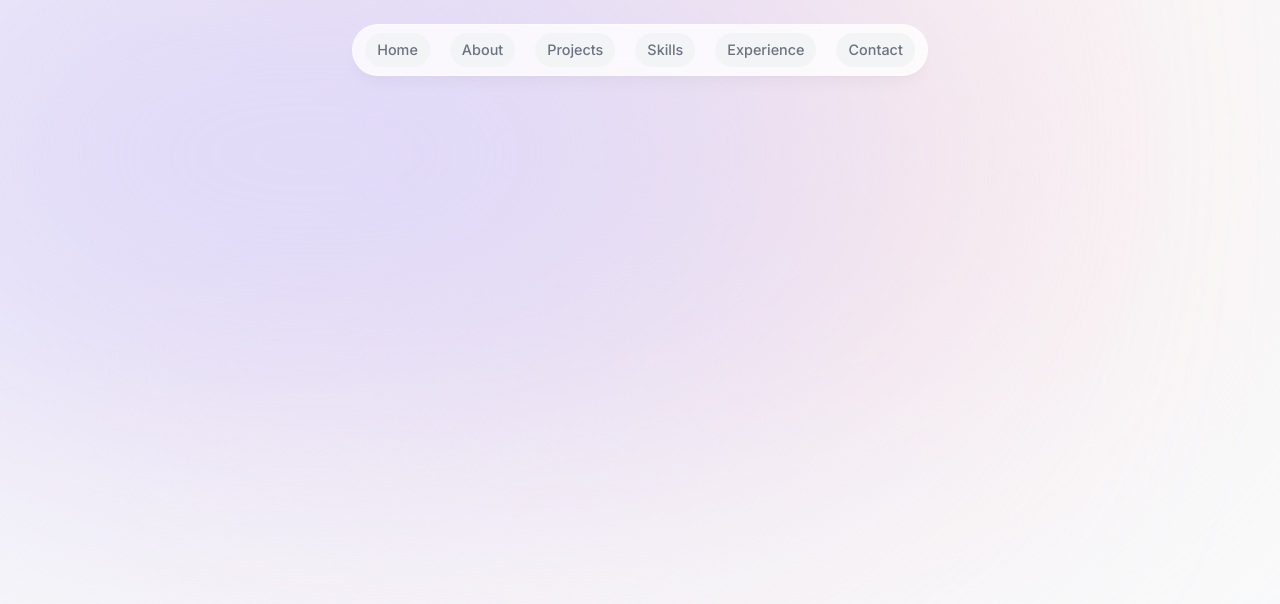
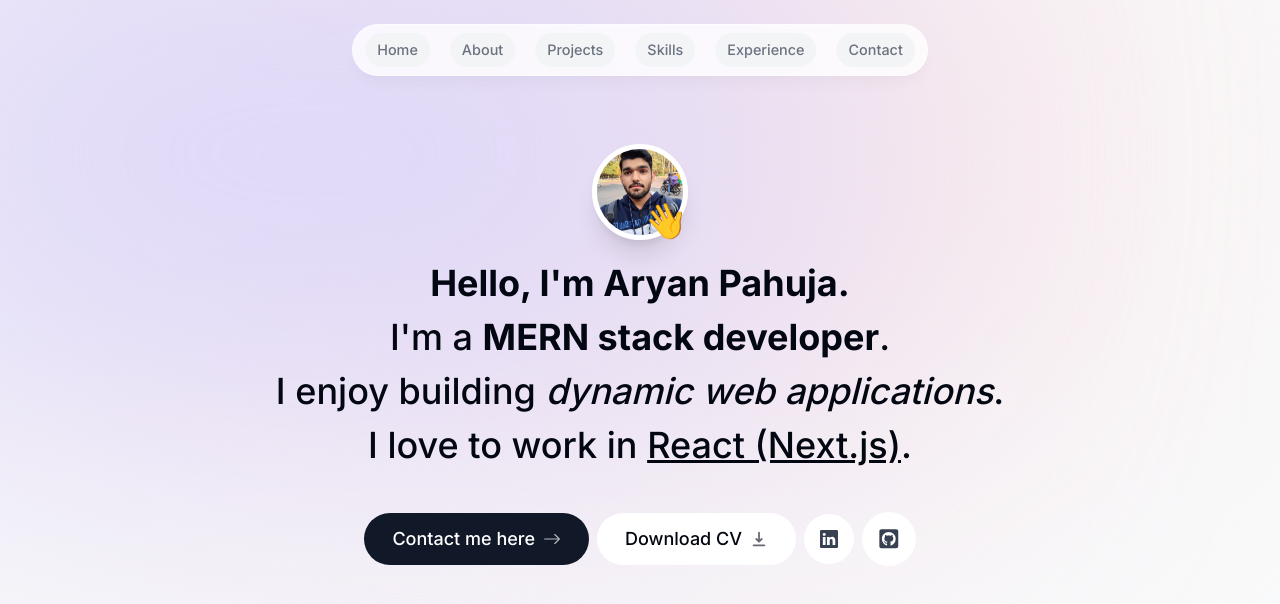
Before and after one commit to AryanPahuja21/Portfolio-Website, a Next.js app: page / in a window 1280 px wide. Shown: the top 604 px of the page. Built offline with nearby package versions, Linux system fonts and the light colour scheme.

Commit message:
intro section completed

```diff
--- a/app/page.tsx
+++ b/app/page.tsx
@@ -1,7 +1,9 @@
+import Intro from "@/components/intro";
+
 export default function Home() {
   return (
-    <main>
-
+    <main className="flex flex-col items-center">
+      <Intro/>
     </main>
   );
 }
--- /dev/null
+++ b/components/intro.tsx
@@ -0,0 +1,111 @@
+"use client";
+
+import Image from "next/image";
+import React from "react";
+import { motion } from "framer-motion";
+import Link from "next/link";
+import { BsArrowRight, BsLinkedin } from "react-icons/bs";
+import { HiDownload } from "react-icons/hi";
+import { FaGithubSquare } from "react-icons/fa";
+
+export default function Intro() {
+
+  return (
+    <section
+      id="home"
+      className="mb-28 max-w-[50rem] text-center sm:mb-0 scroll-mt-[100rem]"
+    >
+      <div className="flex items-center justify-center">
+        <div className="relative">
+          <motion.div
+            initial={{ opacity: 0, scale: 0 }}
+            animate={{ opacity: 1, scale: 1 }}
+            transition={{
+              type: "tween",
+              duration: 0.2,
+            }}
+          >
+            <Image
+              src = "/profile.jpeg"
+              alt="Ricardo portrait"
+              width="192"
+              height="192"
+              quality="95"
+              priority={true}
+              className="h-24 w-24 rounded-full object-cover border-[0.35rem] border-white shadow-xl"
+            />
+          </motion.div>
+
+          <motion.span
+            className="absolute bottom-0 right-0 text-4xl"
+            initial={{ opacity: 0, scale: 0 }}
+            animate={{ opacity: 1, scale: 1 }}
+            transition={{
+              type: "spring",
+              stiffness: 125,
+              delay: 0.1,
+              duration: 0.7,
+            }}
+          >
+            👋
+          </motion.span>
+        </div>
+      </div>
+
+      <motion.h1
+        className="mb-10 mt-4 px-4 text-2xl font-medium !leading-[1.5] sm:text-4xl"
+        initial={{ opacity: 0, y: 100 }}
+        animate={{ opacity: 1, y: 0 }}
+      >
+        <div className="font-bold">Hello, I'm Aryan Pahuja.</div> I'm a{" "}
+        <span className="font-bold">MERN stack developer</span>.
+        <div>I enjoy building <span className="italic">dynamic web applications</span>.</div>
+        <div> I love to work in{" "}<span className="underline">React (Next.js)</span>.</div>
+      </motion.h1>
+
+      <motion.div
+        className="flex flex-col sm:flex-row items-center justify-center gap-2 px-4 text-lg font-medium"
+        initial={{ opacity: 0, y: 100 }}
+        animate={{ opacity: 1, y: 0 }}
+        transition={{
+          delay: 0.1,
+        }}
+      >
+        <Link
+          href="#contact"
+          className="group bg-gray-900 text-white px-7 py-3 flex items-center gap-2 rounded-full outline-none focus:scale-110 hover:scale-105 hover:bg-gray-950 active:scale-105 transition"
+          onClick={() => {
+          }}
+        >
+          Contact me here{" "}
+          <BsArrowRight className="opacity-70 group-hover:translate-x-1 transition" />
+        </Link>
+
+        <a
+          className="group bg-white px-7 py-3 flex items-center gap-2 rounded-full outline-none focus:scale-110 hover:scale-105 active:scale-105 transition cursor-pointer borderBlack dark:bg-white/10"
+          href="/Resume - Aryan Pahuja.pdf"
+          download
+        >
+          Download CV{" "}
+          <HiDownload className="opacity-60 group-hover:translate-y-1 transition" />
+        </a>
+
+        <a
+          className="bg-white p-4 text-gray-700 hover:text-gray-950 flex items-center gap-2 rounded-full focus:scale-[1.15] hover:scale-[1.15] active:scale-105 transition cursor-pointer borderBlack dark:bg-white/10 dark:text-white/60"
+          href="https://linkedin.com/in/aryanpahuja21"
+          target="_blank"
+        >
+          <BsLinkedin />
+        </a>
+
+        <a
+          className="bg-white p-4 text-gray-700 flex items-center gap-2 text-[1.35rem] rounded-full focus:scale-[1.15] hover:scale-[1.15] hover:text-gray-950 active:scale-105 transition cursor-pointer borderBlack dark:bg-white/10 dark:text-white/60"
+          href="https://github.com/AryanPahuja21"
+          target="_blank"
+        >
+          <FaGithubSquare />
+        </a>
+      </motion.div>
+    </section>
+  );
+}
```
Also changed, not shown: public/profile.jpeg (added), 1 other file (tests, documents, lock files or other folders).
